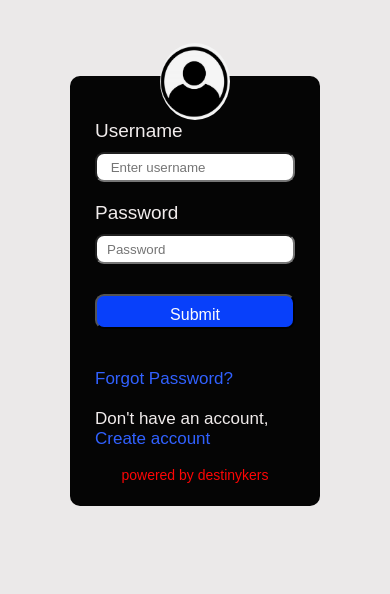
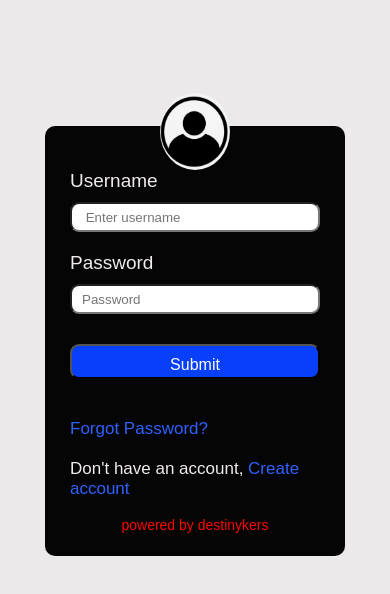
Before and after one commit to WilfredMutwiri/KCA-Guider, a plain HTML site: page index.html in a window 390 px wide. Shown: the part 64-658 px from the top of the page. Drawn offline with Linux system fonts and the light colour scheme.

Commit message:
style login page holder

```diff
--- a/style.css
+++ b/style.css
@@ -99,9 +99,8 @@ form input{
         font-size: 19px;
     }
     .loginHolder{
-        width: 250px;
+        width: 300px;
         height: auto;
-        margin-top: 40px;
     }
     #imgHolder img{
         width: 70px;
```
